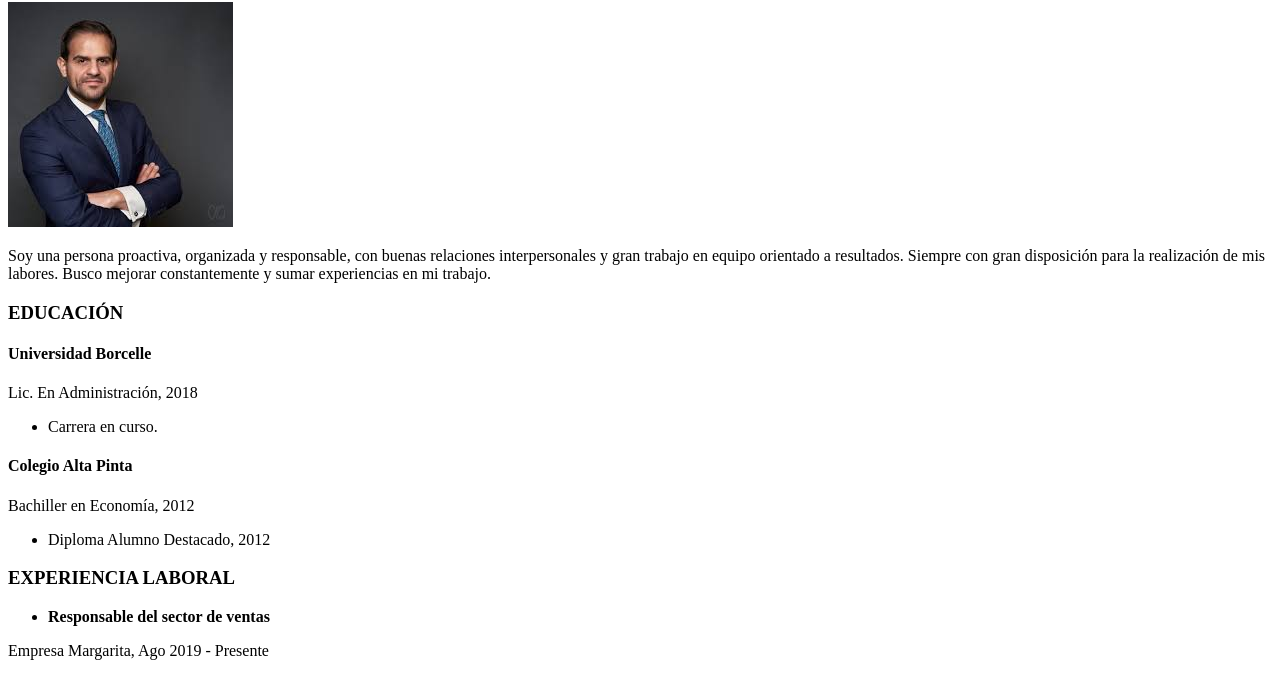
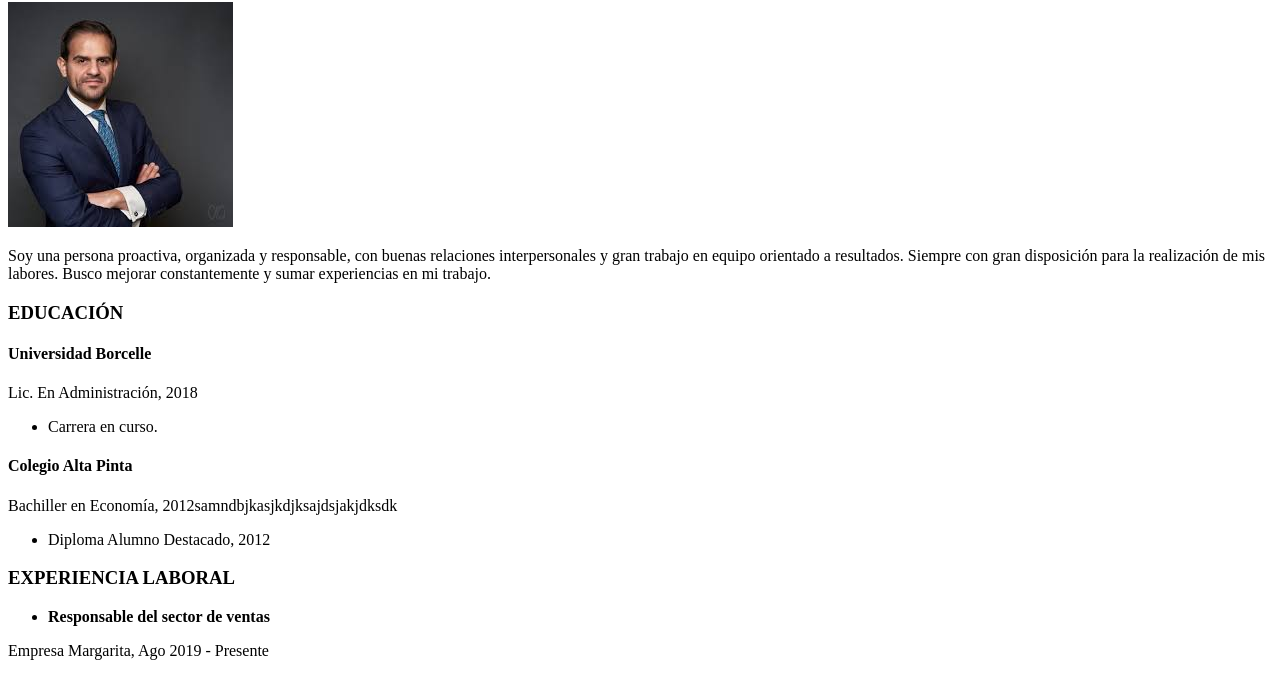
Before and after one commit to NicolasOlmos222/TP1-HTML2, a plain HTML site: page index.html in a window 1280 px wide. Shown: the part 125-798 px from the top of the page. Drawn offline with Linux system fonts and the light colour scheme.

Commit message:
Add files via upload

```diff
--- a/index.html
+++ b/index.html
@@ -50,7 +50,7 @@
                     Colegio Alta Pinta
                 </h4>
                 <p>
-                    Bachiller en Economía, 2012
+                    Bachiller en Economía, 2012samndbjkasjkdjksajdsjakjdksdk
                 </p>
                 <ul>
                     <li>
```
